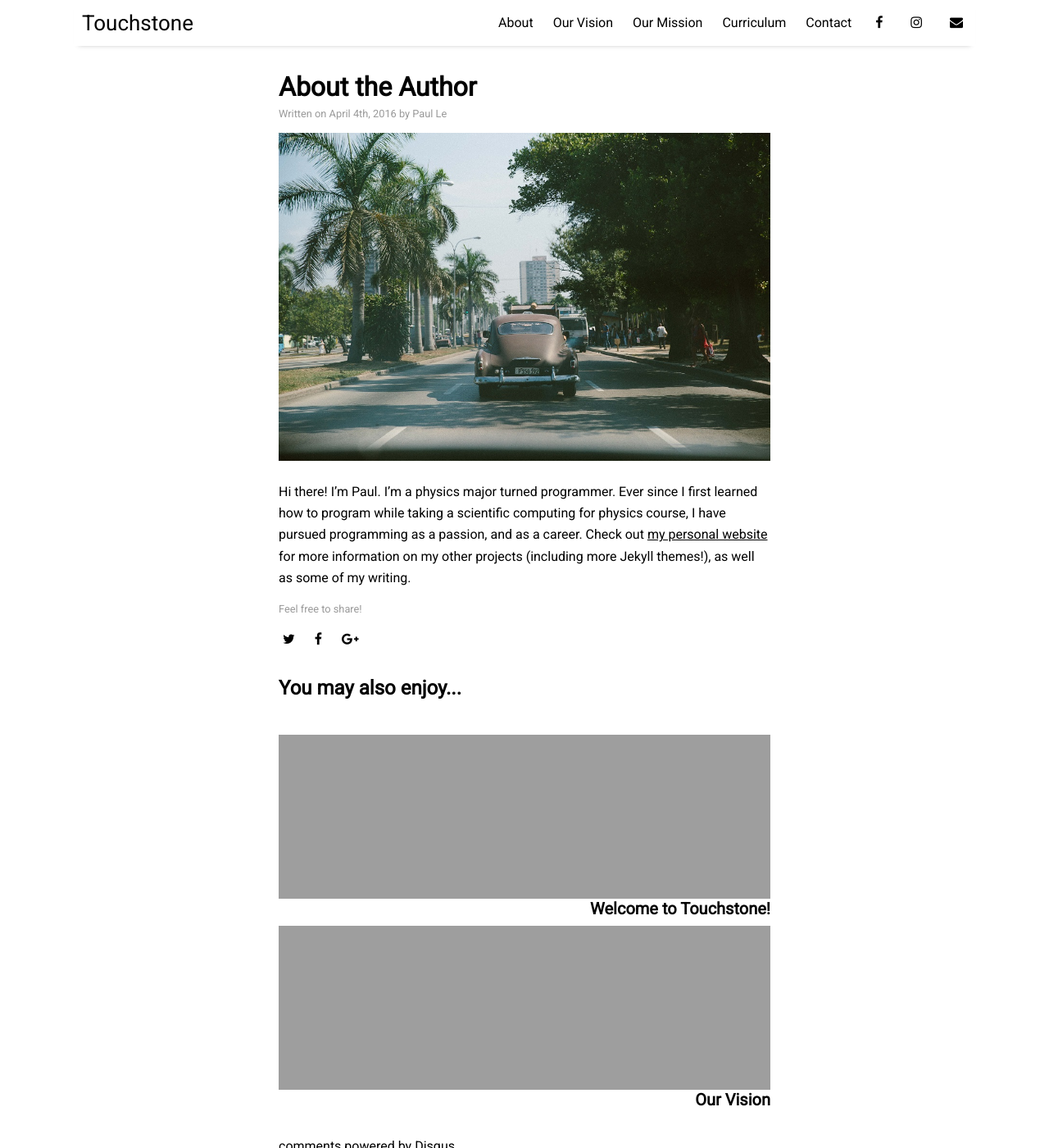
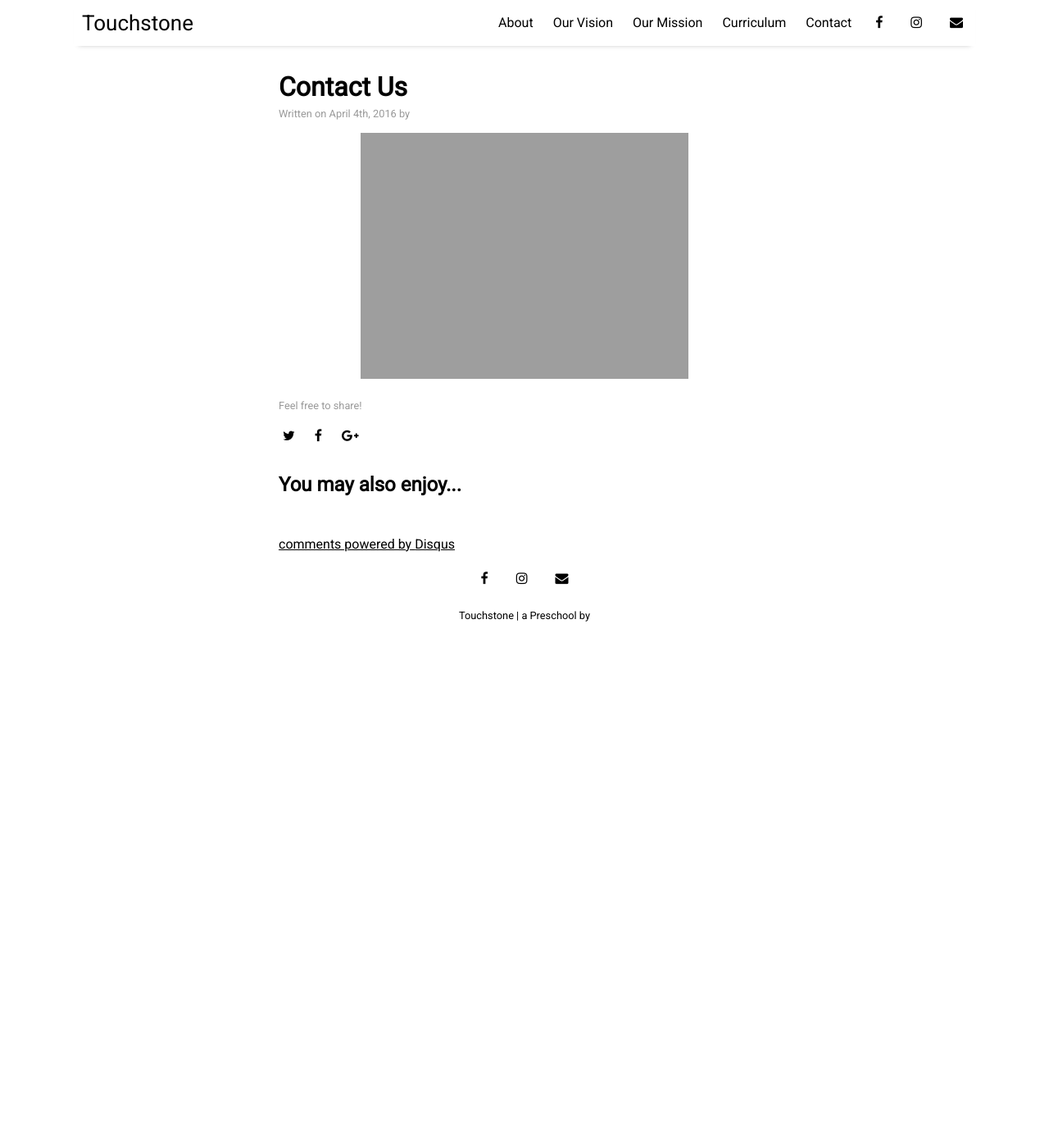
Before and after one commit to touchstonepreschool/touchstonepreschool.github.io, a Jekyll site: the page built from _posts/2016-04-04-about-the-author.md, in a window 1280 px wide and 1400 px high. Shown: the whole window at 82% size. Built offline with Jekyll 4.4.1, drawn with Linux system fonts in a browser that asks for light colours; nearby versions of some CDN libraries; comment, search, counter and statistics services are not loaded.

Commit message:
Update 2016-04-04-about-the-author.md

```diff
--- a/_posts/2016-04-04-about-the-author.md
+++ b/_posts/2016-04-04-about-the-author.md
@@ -1,10 +1,5 @@
 ---
 layout: post
-title: "About the Author"
-author: "Paul Le"
-categories: facts
-tags: [sample]
-image: cuba-4.jpg
+title: "Contact Us"
+image: contact.jpg
 ---
-
-Hi there! I'm Paul. I’m a physics major turned programmer. Ever since I first learned how to program while taking a scientific computing for physics course, I have pursued programming as a passion, and as a career. Check out [my personal website](https://www.lenpaul.com/) for more information on my other projects (including more Jekyll themes!), as well as some of my writing.
```
